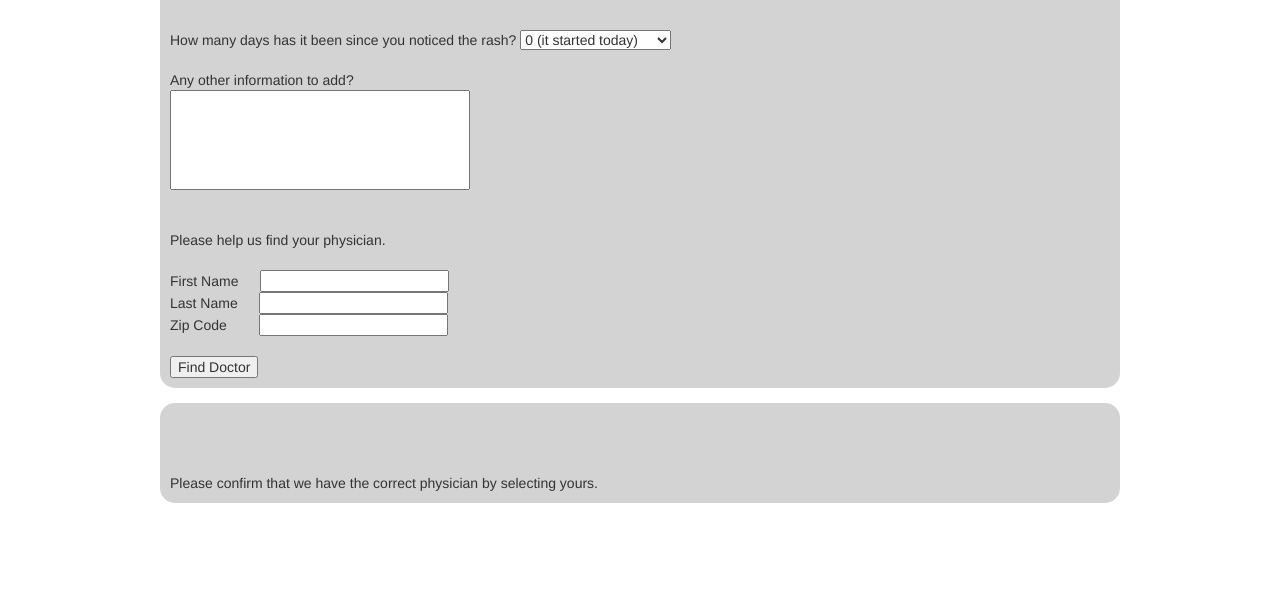
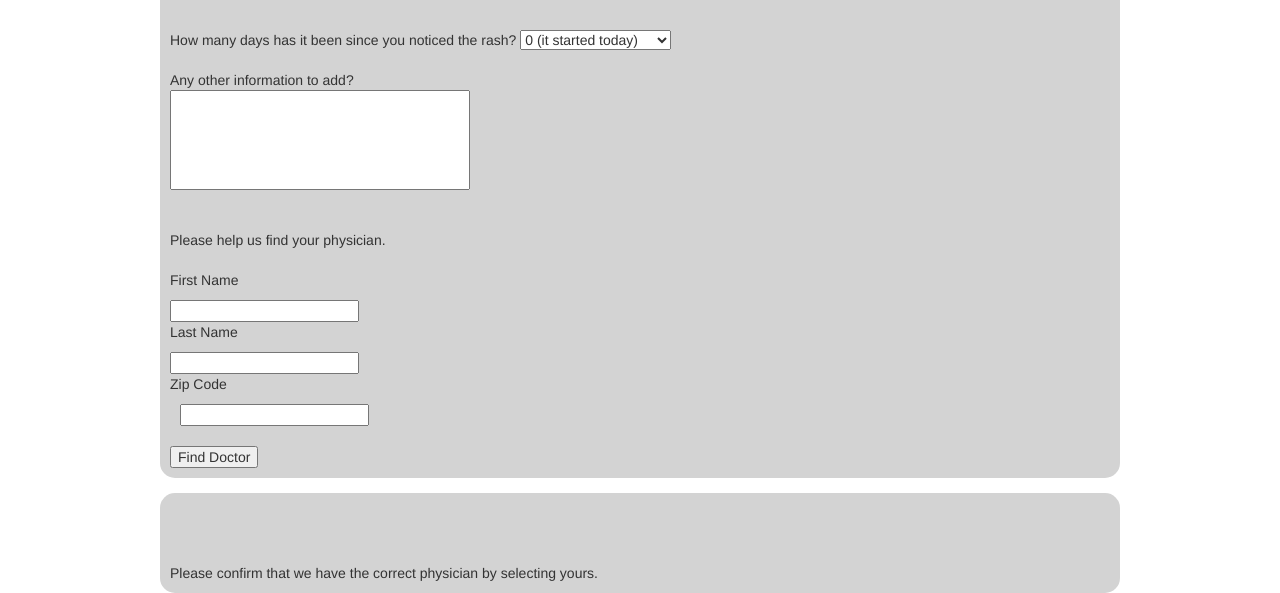
Before and after one commit to jamesjackson/health-informatics, a website: page public/send.html in a window 1280 px wide. Shown: the part 260-853 px from the top of the page. Before the commit the page ends 800 px from the top, so only its background shows below. Drawn offline with Linux system fonts and the light colour scheme.

Commit message:
Changing styling

```diff
--- a/public/send.html
+++ b/public/send.html
@@ -54,11 +54,11 @@ and open the template in the editor.
             	<br><br><br>
             	Please help us find your physician.<br><br>
 
-            	First Name &emsp;
+            	<p>First Name &emsp;</p>
             	<input type="text" name="firstName"><br>
-            	Last Name &emsp;
+            	<p>Last Name &emsp;</p>
             	<input type="text" name="lastName"><br>
-            	Zip Code &emsp;
+            	<p>Zip Code &emsp;</p>
             	<input style="margin-left: 10px;" type="text" name="zipCode"><br>
 
     	        <br>
```
